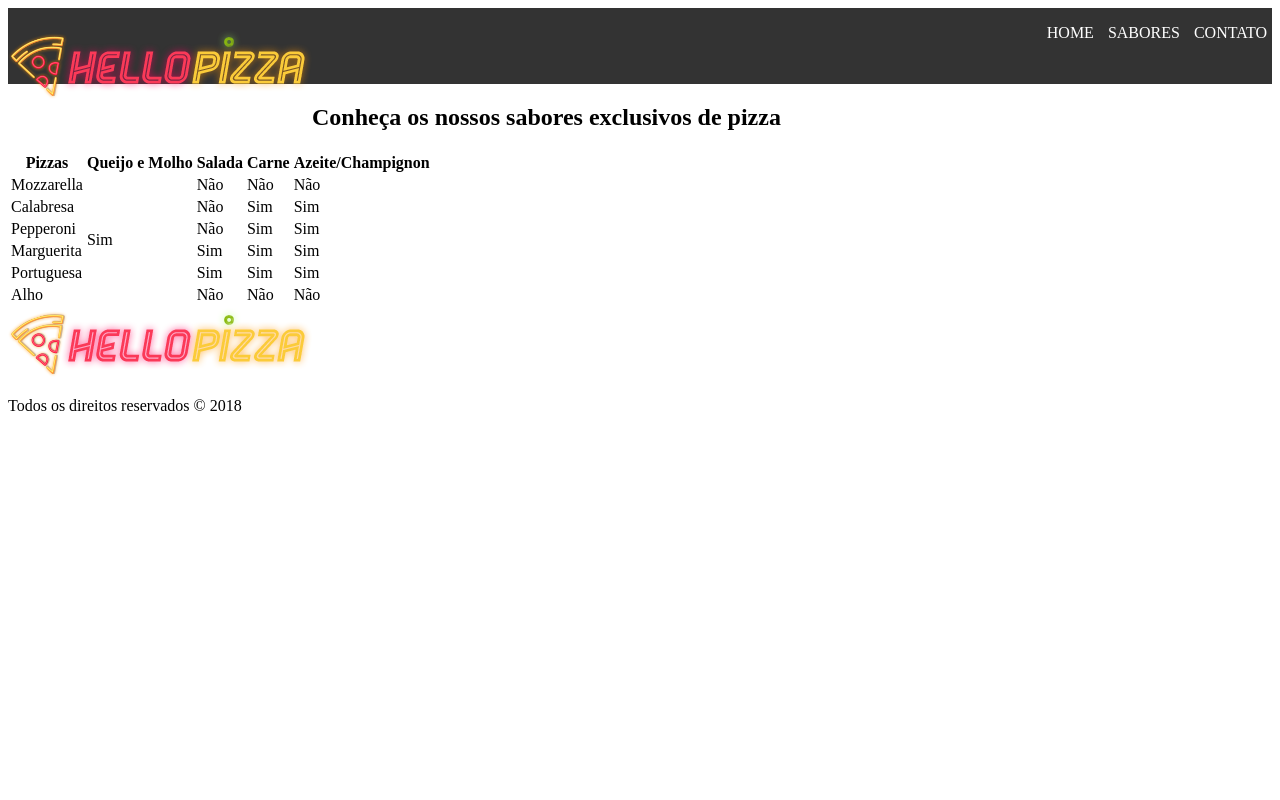
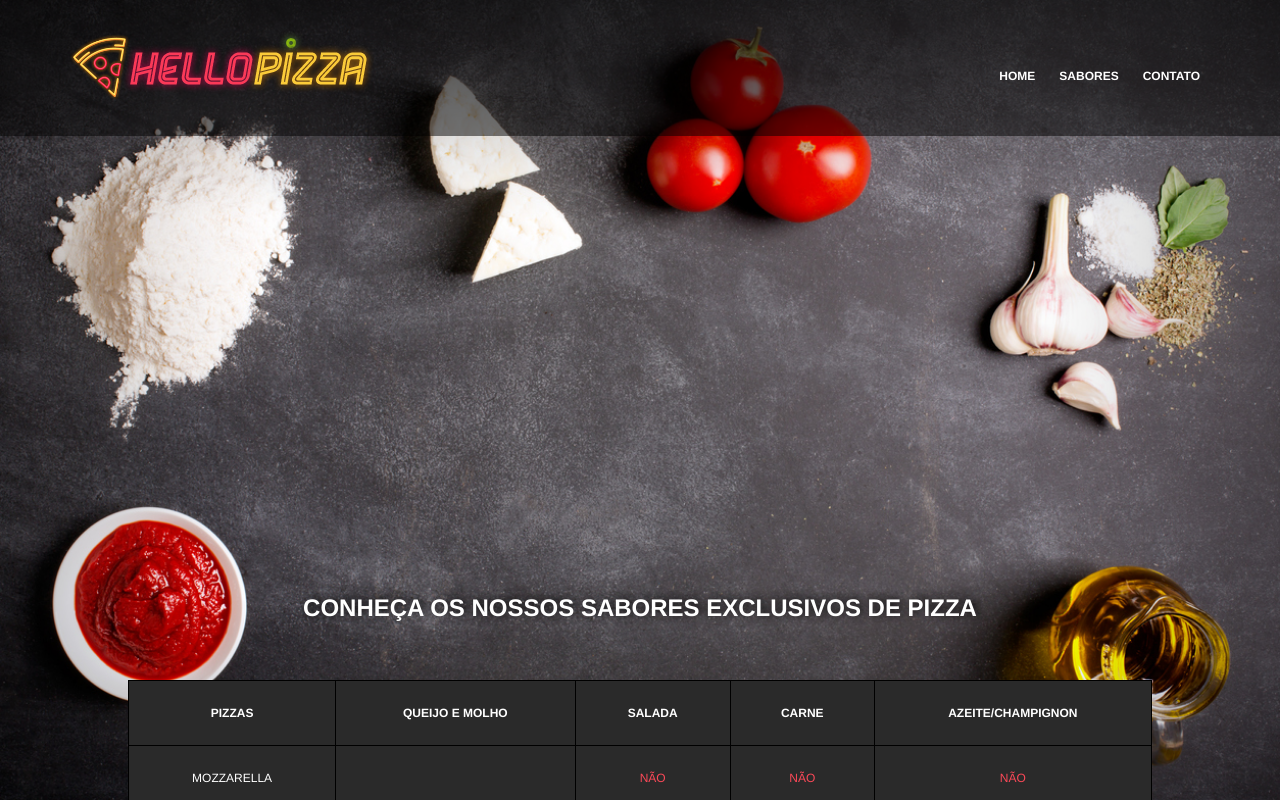
Before and after one commit to fau-33/curso_devmedia, a plain HTML site: page proj_hellopizzaria/index.html in a window 1280 px wide. Shown: the top 800 px of the page. Drawn offline with Linux system fonts and the light colour scheme.

Commit message:
Terminado o css do curso introdução proj_hellopiiza

```diff
--- a/proj_hellopizzaria/css/stylesheet.css
+++ b/proj_hellopizzaria/css/stylesheet.css
@@ -1,24 +1,104 @@
+body{
+	background-color: #060606;
+	background-image: url(../img/background-pizza.jpg);
+	background-repeat: no-repeat;
+	background-size: contain;
+	margin: 0px;
+}
+
+
+
 #banner{
-	background-color: #333;
+	background-color: rgba(0, 0, 0, .5);
 	height: 76px;
+	padding: 30px 70px 30px 70px;
 }
 
 #banner h1{
 	float: left;
+	margin: 0;
 }
 
 #banner nav {
 	float: right;
+	top: 36px;
+	position: relative;
+}
+
+#banner ul{
+	margin: 0;
 }
 
 #banner nav ul li{
 	display: inline;
-	width: 100%;
-	padding: 5px;
+	width: 100px;
+	padding: 10px;
 }
 
 #banner nav ul li a{
 	color: #ffffff;
 	text-decoration: none;
 	text-transform: uppercase;
+	font-size: 12px;
+	font-weight: bold;
+	font-family: "Helvetica Neue",sans-serif;
 }
+
+#sabores-pizzas h2{
+	color: #fff;
+	font-family: "Helvetica Neue",sans-serif;
+	text-align: center;
+	text-transform: uppercase;
+	margin: 0;
+	line-height: 6;
+	text-shadow: 2px -2px 10px #060606;
+}
+
+#sabores-pizzas table{
+	background-color: #2a2a2a;
+	border-collapse: collapse;
+	margin: 0 auto;
+	width: 80%;
+}
+
+#sabores-pizzas table td,
+#sabores-pizzas table th {
+	border: 1px #000 solid;
+	color: #fff;
+	text-align: center;
+	text-transform: uppercase;
+	font-size: 12px;
+	font-family: "Helvetica Neue",sans-serif;
+	padding: 25px;
+}
+
+#sabores-pizzas .texto-negativo{
+	color: #fb4958;
+}
+
+#sabores-pizzas .texto-positivo{
+	color: #87b50f;
+}
+
+#copyright{
+	background-color: #060606;
+	padding: 35px 0 10px;
+}
+
+#copyright a{
+	display: block;
+	text-align: center;
+}
+
+#copyright p{
+	color: #fff;
+	text-align: center;
+	font-size: 12px;
+	font-family: "Helvetica Neue",sans-serif;
+
+}
+
+#sabores-pizzas{
+	padding-bottom: 60px;
+	margin-top: 400px;
+}
```
